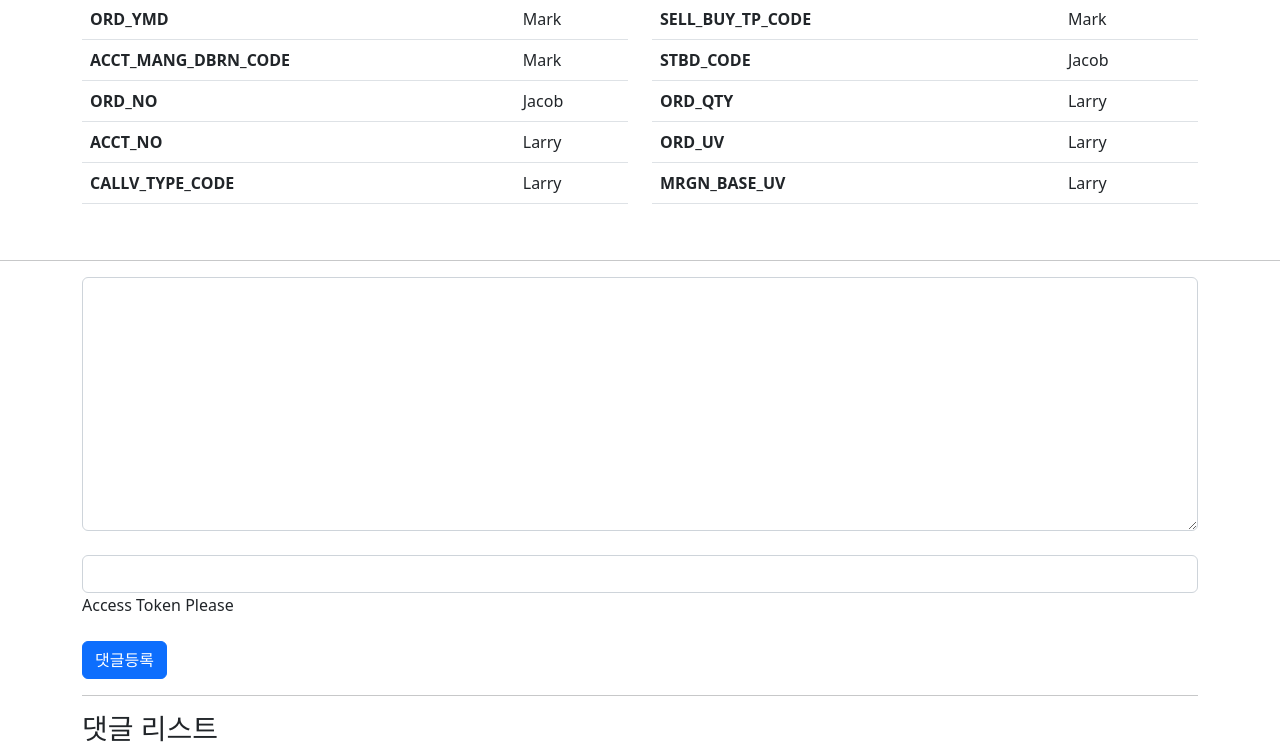
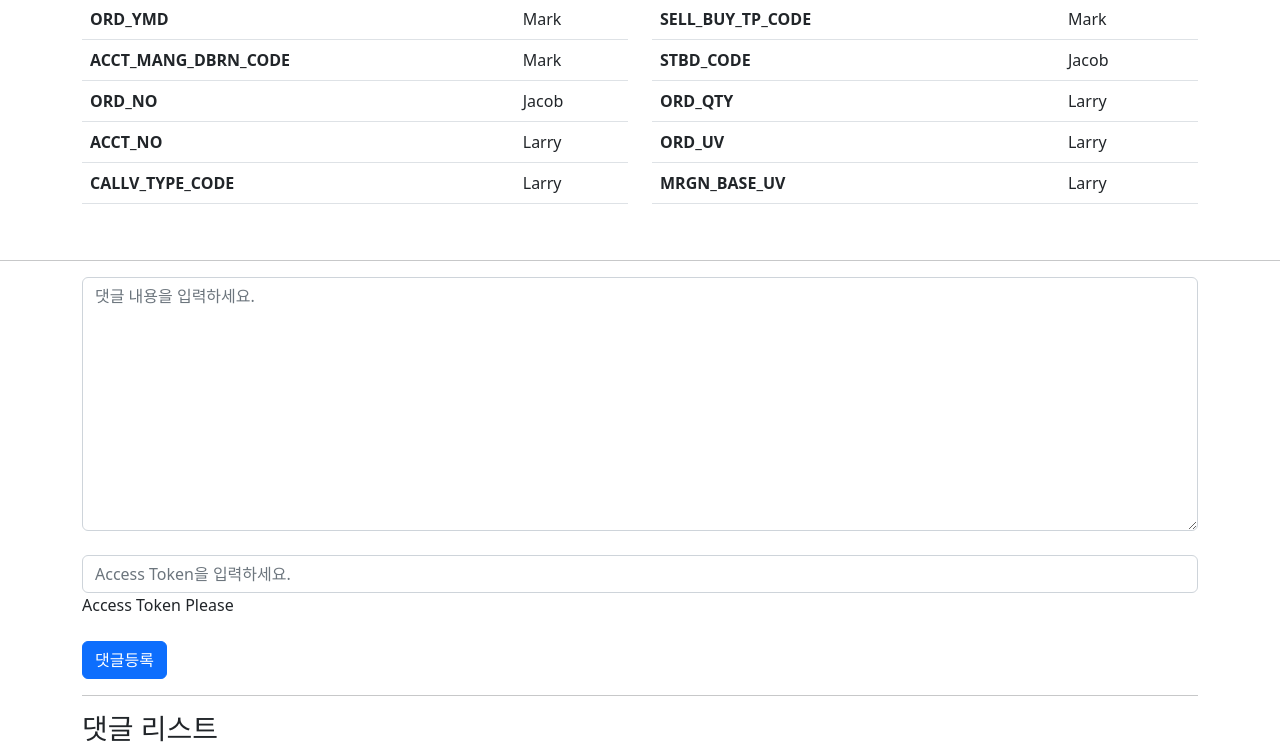
Before and after one commit to jaehyukpyon/shinhantoy, a Django app: template templates/order_detail.html in a window 1280 px wide. Shown: the part 191-944 px from the top of the page. Run offline with Django 4.2, Linux system fonts and the light colour scheme; the template is opened without the code that fills it, so the values that code supplies are empty.

Commit message:
placeholder 추가, 댓글 최신순 정렬

```diff
--- a/order/views.py
+++ b/order/views.py
@@ -95,7 +95,7 @@ class CommentListView(
     serializer_class = CommentSerializer
 
     def get_queryset(self):
-        return Comment.objects.filter(order_id=self.kwargs['order_id'])
+        return Comment.objects.filter(order_id=self.kwargs['order_id']).order_by('-id')
 
     def get(self, request, *args, **kwargs):
         return self.list(request, args, kwargs)
--- a/templates/order_detail.html
+++ b/templates/order_detail.html
@@ -175,13 +175,11 @@
     <hr>
 
     <div class="container">
-        <textarea class="form-control" name="content" id="content" cols="30" rows="10">
-
-        </textarea>
+        <textarea class="form-control" name="content" id="content" cols="20" rows="10" placeholder="댓글 내용을 입력하세요."></textarea>
 
         <br>
 
-        <input class="form-control" type="text" id="token" name="token">
+        <input class="form-control" type="text" id="token" name="token" placeholder="Access Token을 입력하세요.">
         <label for="token">Access Token Please</label>
         <br>
         <br>
```
